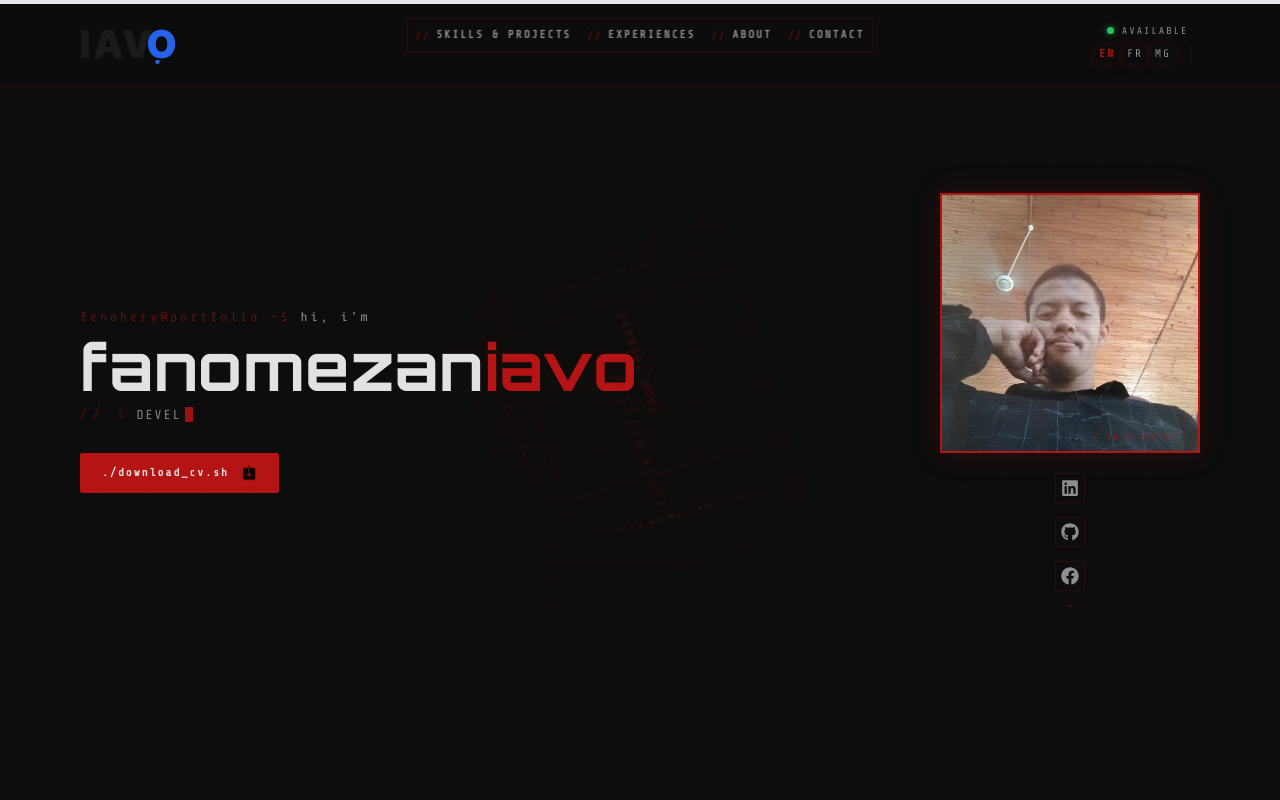
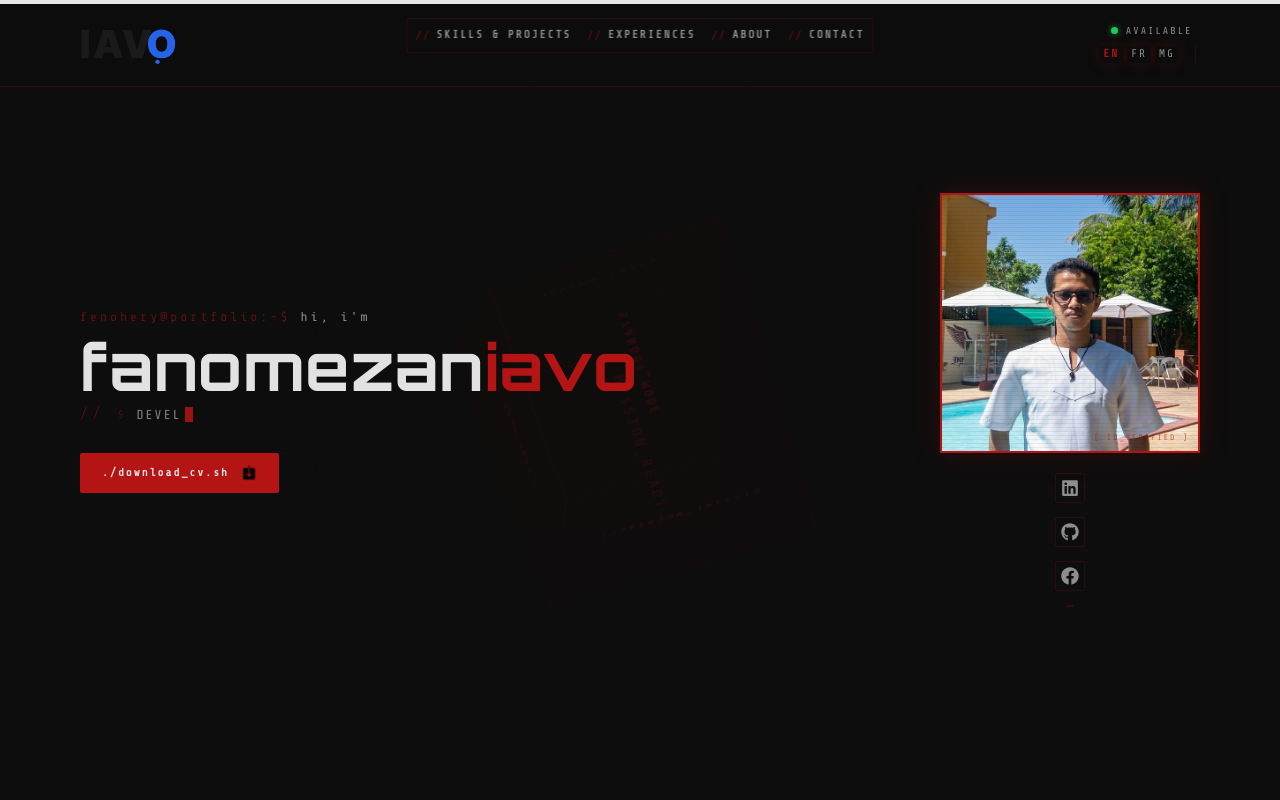
Before and after one commit to Rktmmnrn/MyPortfolio, a React (Vite) app in the folder MyPortfolio/: page / in a window 1280 px wide. Shown: the top 800 px of the page. Built offline with nearby package versions, Linux system fonts and the light colour scheme.

Commit message:
modif: maj profil

```diff
--- a/MyPortfolio/src/sections/Header.tsx
+++ b/MyPortfolio/src/sections/Header.tsx
@@ -14,7 +14,7 @@ const Header = ({ scrolled, lang, setLang }: HeaderProps) => (
       <img src={Logo} alt="Logo" />
     </figure>
 
-    <div className="flex flex-col items-center gap-2">
+    <div className="flex flex-col items-center w-auto gap-2">
       {/* Badge disponibilité — visible md+ */}
       <div
         className="hidden md:flex items-center gap-2"
@@ -38,9 +38,10 @@ const Header = ({ scrolled, lang, setLang }: HeaderProps) => (
         />
         {translations[lang].availableForWork}
       </div>
+
       {/* Sélecteur de langue */}
       <div
-        className="flex items-center gap-1 border-r border-[rgba(180,20,20,0.18)] pr-4 mr-2"
+        className="flex items-center border-r border-[rgba(180,20,20,0.18)] pr-4 mr-2 w-full justify-between"
         style={{
           fontFamily: 'var(--mono)',
           fontSize: '11px',
--- a/MyPortfolio/src/sections/Hero.tsx
+++ b/MyPortfolio/src/sections/Hero.tsx
@@ -2,7 +2,7 @@ import Writer from '../component/MyTypeWriter'
 import VectorD from '../component/vectorDown'
 import Btn from '../component/boutton'
 
-import profil from '../assets/jpg/IMG_20250428_092309.jpg'
+import profil from '../assets/png/IMG_20250428_092309.png'
 import down from '../assets/icons/Download.svg'
 import CV from './CV_Dev_Fanomezaniavo_RAKOTOMAMINIRIANA.pdf';
 
@@ -22,9 +22,7 @@ const Hero = ({ lang }: HeroProps) => {
 
   return (
     <section id='Hero' className="hero">
-      {/* Colonne texte */}
       <div>
-        {/* Prompt terminal */}
         <p>
           <span style={{ color: 'rgba(180,20,20,0.5)', fontFamily: 'var(--mono)' }}>
             fenohery@portfolio:~$&nbsp;
@@ -62,7 +60,7 @@ const Hero = ({ lang }: HeroProps) => {
         </Btn>
       </div>
 
-      {/* Colonne photo + réseaux */}
+      {/* Colonne photo */}
       <div>
         <figure>
           <img src={profil} alt="Fanomezaniavo" />
```
Also changed, not shown: MyPortfolio/src/assets/png/IMG_20250428_092309.png (added).
